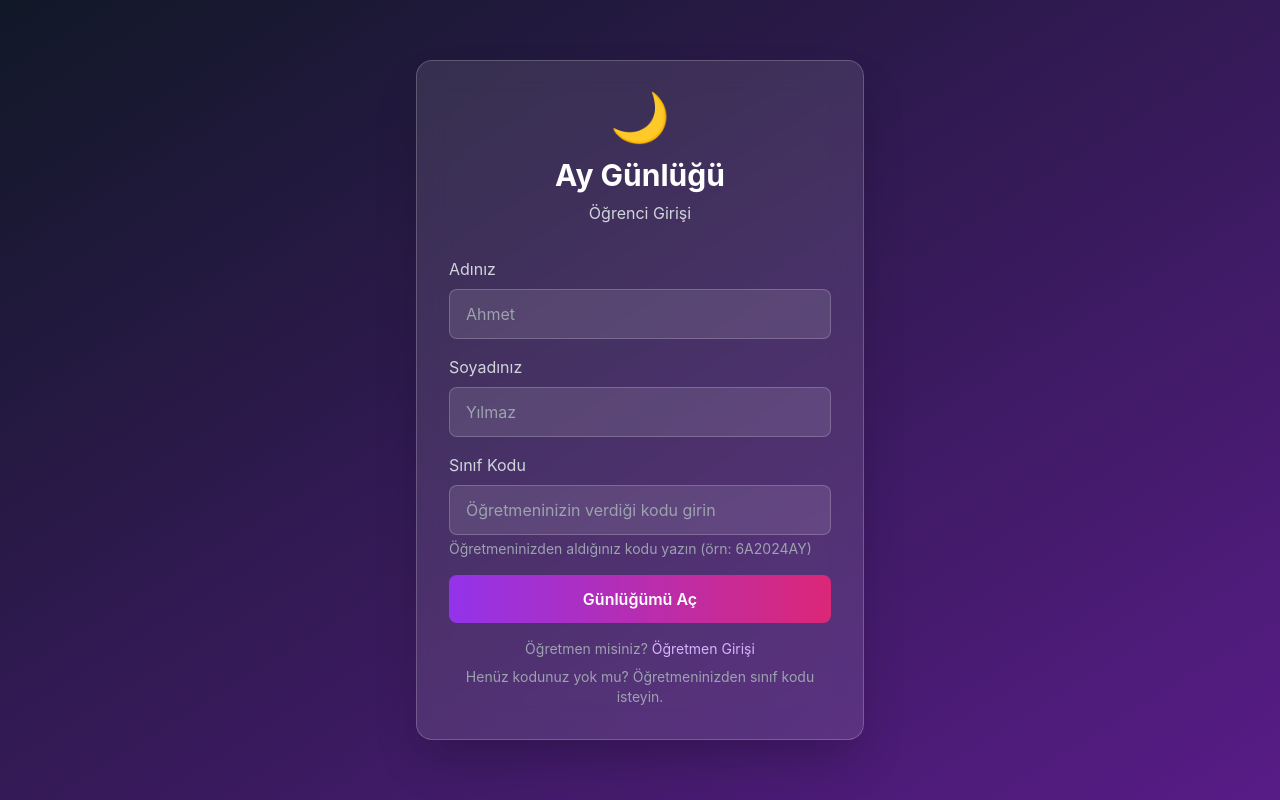
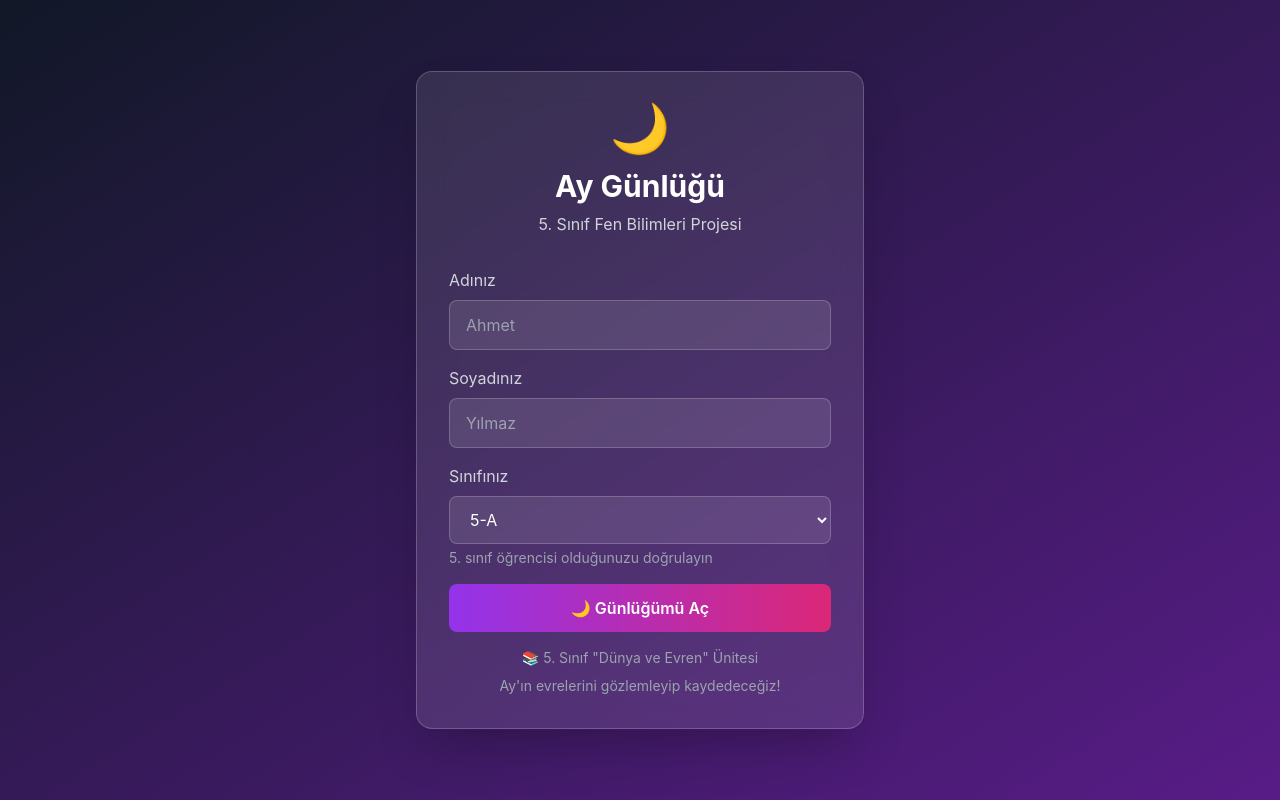
Before and after one commit to yrdgl/MoonJournalCandemir, a React (Create React App) app in the folder frontend/: page / in a window 1280 px wide. Built offline with nearby package versions, Linux system fonts and the light colour scheme.

Commit message:
Öğrenci girişi kodsuz ve 5. sınıf olarak güncellendi

```diff
--- a/frontend/src/StudentLogin.js
+++ b/frontend/src/StudentLogin.js
@@ -3,27 +3,29 @@ import React, { useState } from 'react';
 function StudentLogin({ onLogin }) {
   const [studentName, setStudentName] = useState('');
   const [studentSurname, setStudentSurname] = useState('');
-  const [classCode, setClassCode] = useState('');
+  const [studentClass, setStudentClass] = useState('5-A');
   const [error, setError] = useState('');
 
+  const classes = ['5-A', '5-B', '5-C', '5-D', '5-E'];
+
   const handleLogin = () => {
-    if (!studentName.trim() || !studentSurname.trim() || !classCode.trim()) {
-      setError('Lütfen tüm alanları doldurun!');
+    if (!studentName.trim() || !studentSurname.trim()) {
+      setError('Lütfen adınızı ve soyadınızı girin!');
       return;
     }
 
-    // LocalStorage'a öğrenci bilgisini kaydet
+    // Öğrenci ID'sini oluştur (benzersiz)
+    const studentId = `${studentName.toLowerCase()}-${studentSurname.toLowerCase()}-${studentClass.toLowerCase()}`;
+
     const studentData = {
-      id: `${studentName.toLowerCase()}${studentSurname.toLowerCase()}${classCode}`,
+      id: studentId,
       name: studentName,
       surname: studentSurname,
-      classCode: classCode,
+      class: studentClass,
       loginDate: new Date().toISOString()
     };
 
     localStorage.setItem('moonJournalStudent', JSON.stringify(studentData));
-
-    // Ana sayfaya yönlendir
     onLogin(studentData);
   };
 
@@ -33,7 +35,7 @@ function StudentLogin({ onLogin }) {
         <div className="text-center mb-8">
           <div className="text-5xl mb-4">🌙</div>
           <h1 className="text-3xl font-bold text-white">Ay Günlüğü</h1>
-          <p className="text-gray-300 mt-2">Öğrenci Girişi</p>
+          <p className="text-gray-300 mt-2">5. Sınıf Fen Bilimleri Projesi</p>
         </div>
 
         {error && (
@@ -66,16 +68,20 @@ function StudentLogin({ onLogin }) {
           </div>
 
           <div>
-            <label className="block text-gray-300 mb-2">Sınıf Kodu</label>
-            <input
-              type="text"
-              value={classCode}
-              onChange={(e) => setClassCode(e.target.value.toUpperCase())}
-              className="w-full bg-white/10 border border-white/20 rounded-lg px-4 py-3 text-white placeholder-gray-400 focus:outline-none focus:ring-2 focus:ring-purple-500"
-              placeholder="Öğretmeninizin verdiği kodu girin"
-            />
+            <label className="block text-gray-300 mb-2">Sınıfınız</label>
+            <select
+              value={studentClass}
+              onChange={(e) => setStudentClass(e.target.value)}
+              className="w-full bg-white/10 border border-white/20 rounded-lg px-4 py-3 text-white focus:outline-none focus:ring-2 focus:ring-purple-500"
+            >
+              {classes.map((cls) => (
+                <option key={cls} value={cls} className="bg-gray-900">
+                  {cls}
+                </option>
+              ))}
+            </select>
             <p className="text-gray-400 text-sm mt-1">
-              Öğretmeninizden aldığınız kodu yazın (örn: 6A2024AY)
+              5. sınıf öğrencisi olduğunuzu doğrulayın
             </p>
           </div>
 
@@ -83,12 +89,12 @@ function StudentLogin({ onLogin }) {
             onClick={handleLogin}
             className="w-full bg-gradient-to-r from-purple-600 to-pink-600 text-white font-semibold py-3 rounded-lg hover:from-purple-700 hover:to-pink-700 transition-all duration-300 mt-6"
           >
-            Günlüğümü Aç
+            🌙 Günlüğümü Aç
           </button>
 
           <div className="text-center text-gray-400 text-sm mt-6">
-            <p>Öğretmen misiniz? <button className="text-purple-300 hover:text-purple-200">Öğretmen Girişi</button></p>
-            <p className="mt-2">Henüz kodunuz yok mu? Öğretmeninizden sınıf kodu isteyin.</p>
+            <p className="mb-2">📚 5. Sınıf "Dünya ve Evren" Ünitesi</p>
+            <p>Ay'ın evrelerini gözlemleyip kaydedeceğiz!</p>
           </div>
         </div>
       </div>
```
